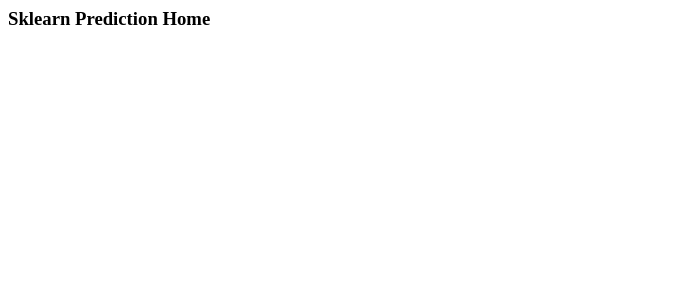
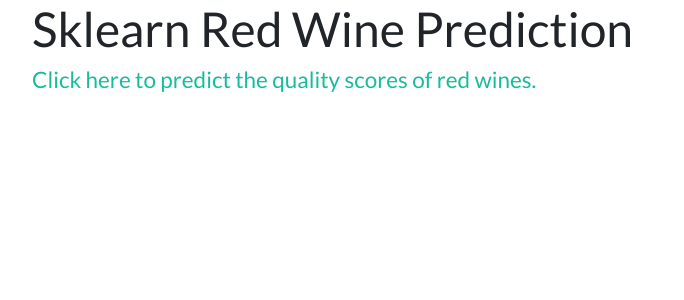
Before and after one commit to canfielder/DSBA-6190_Proj2, a Flask app: page / in a window 1280 px wide. Shown: the top 300 px of the page, without its empty margins (0-684 px from the left). Run offline with Flask 2, Linux system fonts and the light colour scheme; parts of the project's set-up code (start-up, migrations or seed data) failed here and were passed over; some libraries are stand-ins or nearby versions.

Commit message:
Update HTML of landing page and predict page.

```diff
--- a/main.py
+++ b/main.py
@@ -1,4 +1,4 @@
-from flask import Flask, request, render_template
+from flask import Flask, request, render_template, url_for
 from flask.logging import create_logger
 import logging
 
@@ -15,11 +15,9 @@ LOG.setLevel(logging.INFO)
 
 # App Pages
 
-
 @app.route("/")
 def home():
-    html = "<h3>Sklearn Prediction Home</h3>"
-    return html.format(format)
+    return render_template('index.html')
 
 
 @app.route('/predict', methods=['GET', 'POST'])
@@ -53,7 +51,7 @@ def predict():
     else:
         result = None
 
-    return render_template('index.html', form=form, result=result)
+    return render_template('predict.html', form=form, result=result)
 
 
 if __name__ == '__main__':
--- a/templates/index.html
+++ b/templates/index.html
@@ -6,49 +6,13 @@
         <!-- Required metadata tags -->
         <meta charset="utf-8">
         <meta name="viewport" content="width=device-width, initial-scale=1, shrink-to-fit=no">
-        <meta name="description" content="Predict Wine Quality with SKlearn">
+        <meta name="description" content="Predict Wine Quality with Sklearn">
 
         <title>Predict Red Wine Quality with Sklearn Model</title>
     </head>
 
     <body class - "body">
-    <body>
-        <div class="container" style="width:25%">
-            <h1> Predict Red<br>Wine Quality </h1>
-            <h3> (Scale of 0 - 10) </h3>
-            <p>
-                An sklearn model was developed to predict red wine quality ratings
-                based on the inputs shown below. The model uses a Random Forest
-                Regressor engine.
-                <br>
-                <br>
-                Enter the required inputs below and select Calculate to generate a
-                red wine quality score prediction.
-            </p>
-        </div>
-
-        <div class="container" style="width:25%">
-            <form method="POST">
-                <table>
-                    {% for field in form %}
-                        <tr>
-                            <td>{{ field.label }}</td>
-                            <td>{{ field }}</td>
-                        </tr>
-                    {% endfor %}
-                </table>
-                <p>
-                    <input type=submit name="submit_button" value="Calculate"></form>
-                </p>
-            </form>
-        </div>
-
-        <div class="container" style="width:25%">
-            <p>
-            {% if result %}
-             <pre>{{ result }}</pre>
-            {% endif %}
-            </p>
-        </div>
-
+    <body style="margin-left: 2.5%">
+        <h1>Sklearn Red Wine Prediction</h1>
+        <h4><a href="{{ url_for('predict') }}">Click here to predict the quality scores of red wines.</a></h4>
     </body>
```
Also changed, not shown: templates/predict.html (added, +54 -0 lines), 1 other file.
